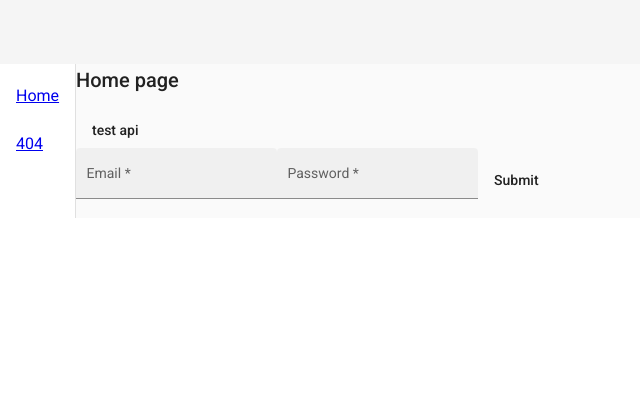
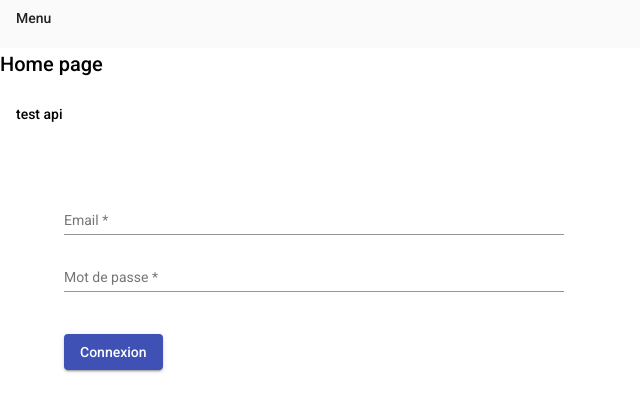
Before and after one commit to team-cafet/clug, an Angular app in the folder packages/frontend/: page / in a window 1280 px wide. Before the commit this address had no page. Shown: the top 412 px of the page, without its empty margins (0-640 px from the left). Built offline with nearby package versions, Linux system fonts and the light colour scheme.

Commit message:
Start login form

```diff
--- a/packages/frontend/src/app/app.component.html
+++ b/packages/frontend/src/app/app.component.html
@@ -1,20 +1,11 @@
-<mat-toolbar></mat-toolbar>
-
-<mat-sidenav-container>
-  <mat-sidenav mode="side" opened>
-    <mat-list>
-      <mat-list-item>
-        <a routerLink="/" routerLinkActive="active">Home </a></mat-list-item
-      >
-      <mat-list-item>
-        <a routerLink="/404" routerLinkActive="active">404 </a>
-      </mat-list-item>
-    </mat-list>
+<mat-sidenav-container class="example-container">
+  <mat-sidenav #sidenav mode="side">
+    Sidenav content
   </mat-sidenav>
 
   <mat-sidenav-content>
-    <router-outlet></router-outlet>
+    <p><button mat-button (click)="sidenav.toggle()">Menu</button></p>
+
   </mat-sidenav-content>
 </mat-sidenav-container>
-
-<footer></footer>
+<router-outlet></router-outlet>
--- a/packages/frontend/src/app/app.component.ts
+++ b/packages/frontend/src/app/app.component.ts
@@ -7,4 +7,6 @@ import { Component } from '@angular/core';
 })
 export class AppComponent {
   title = 'frontend';
+  opened: boolean;
+
 }
--- a/packages/frontend/src/app/app.module.ts
+++ b/packages/frontend/src/app/app.module.ts
@@ -1,6 +1,5 @@
 import { BrowserModule } from '@angular/platform-browser';
 import { NgModule } from '@angular/core';
-
 import { AppRoutingModule } from './app-routing.module';
 import { AppComponent } from './app.component';
 import { PagesModule } from './pages/pages.module';
@@ -11,6 +10,7 @@ import { UserModule } from './user/user.module';
 import { HttpClientModule } from '@angular/common/http';
 import { BrowserAnimationsModule } from '@angular/platform-browser/animations';
 import { AppMaterialModule } from './app-material.module';
+import { MatMenuModule } from '@angular/material/menu';
 
 @NgModule({
   declarations: [AppComponent],
@@ -24,7 +24,8 @@ import { AppMaterialModule } from './app-material.module';
     UserModule,
     HttpClientModule,
     BrowserAnimationsModule,
-    AppMaterialModule
+    AppMaterialModule,
+    MatMenuModule,
   ],
   providers: [],
   bootstrap: [AppComponent]
--- a/packages/frontend/src/app/user/login-form/login-form.component.html
+++ b/packages/frontend/src/app/user/login-form/login-form.component.html
@@ -1,31 +1,24 @@
-<form (ngSubmit)="login(loginForm)" #loginForm="ngForm">
-  <mat-form-field appearance="fill">
-    <mat-label>Email</mat-label>
-    <input
-      type="text"
-      id="email"
-      [(ngModel)]="credentials.email"
-      name="email"
-      required
-      matInput
-    />
+
+<form class="login-form">
+  <mat-form-field class="full-width-input">
+    <input matInput placeholder="Email" [formControl]="emailFormControl"
+           [errorStateMatcher]="matcher">
+    <mat-error *ngIf="emailFormControl.hasError('email') && !emailFormControl.hasError('required')">
+      Veuillez entrer un email conforme
+    </mat-error>
+    <mat-error *ngIf="emailFormControl.hasError('required')">
+      Email est <strong>requis</strong>
+    </mat-error>
   </mat-form-field>
-
-  <mat-form-field appearance="fill">
-    <mat-label for="password">Password</mat-label>
-    <input
-      type="password"
-      id="password"
-      [(ngModel)]="credentials.password"
-      name="password"
-      required
-      matInput
-    />
+  <mat-form-field class="full-width-input">
+    <input matInput placeholder="Mot de passe" [formControl]="passwordFormControl"
+           [errorStateMatcher]="matcher">
+    <mat-error *ngIf="passwordFormControl.hasError('required')">
+      Mot de passe est <strong>requis</strong>
+    </mat-error>
+    <mat-error *ngIf="passwordFormControl.hasError('minlength')">
+      Veuillez rentrer au minimum 6 charactère
+    </mat-error>
   </mat-form-field>
-
-  <div *ngIf="invalidCredential">
-    <pre>Invalid Credentials</pre>
-  </div>
-
-  <button type="submit" mat-button>Submit</button>
+  <button mat-raised-button color="primary">Connexion</button>
 </form>
--- a/packages/frontend/src/app/user/login-form/login-form.component.scss
+++ b/packages/frontend/src/app/user/login-form/login-form.component.scss
@@ -0,0 +1,13 @@
+.login-form {
+    min-width: 150px;
+    max-width: 500px;
+    width: 100%;
+    margin: 5%;
+  }
+
+  .full-width-input {
+    width: 100%;
+  }
+  button{
+    margin-top: 5%
+  }
--- a/packages/frontend/src/app/user/login-form/login-form.component.ts
+++ b/packages/frontend/src/app/user/login-form/login-form.component.ts
@@ -1,6 +1,14 @@
 import { Component, OnInit } from '@angular/core';
-import { NgForm } from '@angular/forms';
+import { ErrorStateMatcher } from '@angular/material/core';
+import { FormControl, FormGroupDirective, NgForm, Validators } from '@angular/forms';
 import { UserService } from 'src/app/core/services/user.service';
+
+export class MyErrorStateMatcher implements ErrorStateMatcher {
+  isErrorState(control: FormControl | null, form: FormGroupDirective | NgForm | null): boolean {
+    const isSubmitted = form && form.submitted;
+    return !!(control && control.invalid && (control.dirty || control.touched || isSubmitted));
+  }
+}
 
 @Component({
   selector: 'app-login-form',
@@ -8,12 +16,22 @@ import { UserService } from 'src/app/core/services/user.service';
   styleUrls: ['./login-form.component.scss']
 })
 export class LoginFormComponent implements OnInit {
-  credentials = { email: '', password: '' };
-
-  invalidCredential = false;
-
   constructor(private userService: UserService) {}
 
+  ngOnInit() {
+  }
+  emailFormControl = new FormControl('', [
+    Validators.required,
+    Validators.email,
+  ]);
+  passwordFormControl = new FormControl('', [
+    Validators.required,
+    Validators.minLength(6),
+  ]);
+
+  matcher = new MyErrorStateMatcher();
+
+  /*
   async login(loginForm: NgForm) {
     try {
       await this.userService.login(
@@ -25,6 +43,5 @@ export class LoginFormComponent implements OnInit {
       this.invalidCredential = true;
     }
   }
-
-  ngOnInit(): void {}
+  */
 }
```
Also changed, not shown: packages/frontend/src/app/user/user.module.ts (+18 -2 lines).
